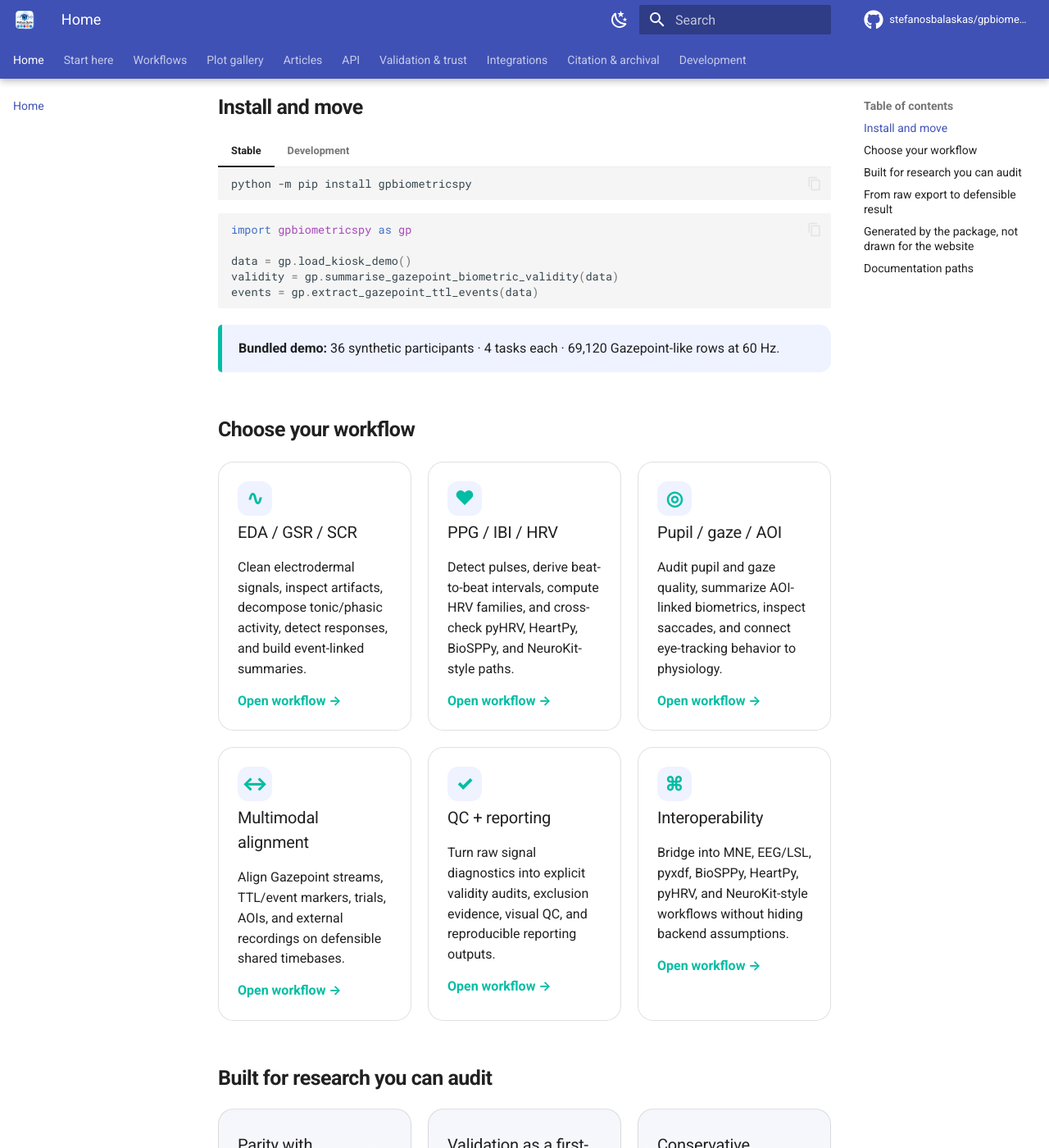
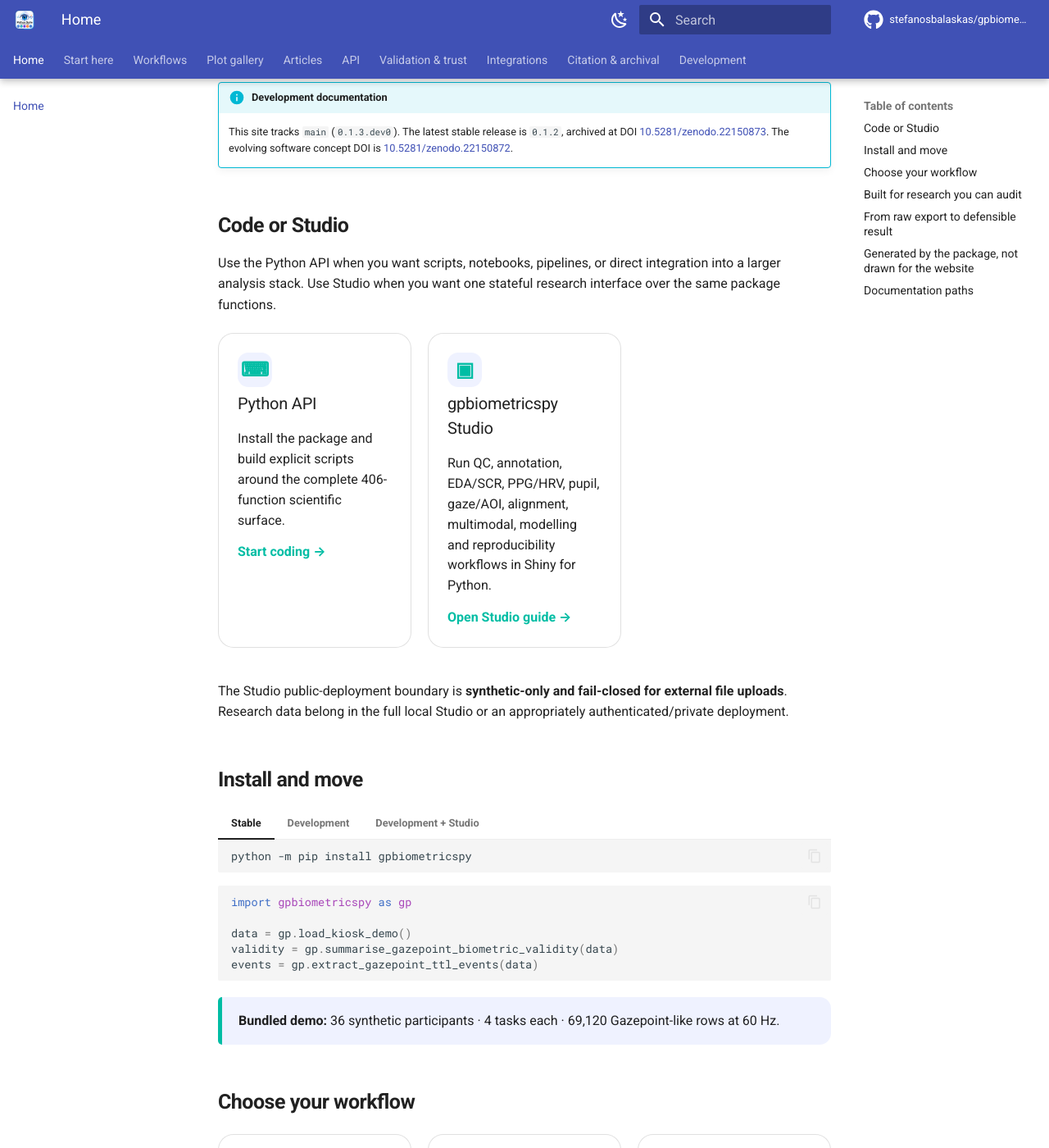
Before and after one commit to stefanosbalaskas/gpbiometricspy, an MkDocs documentation site: the page built from docs/index.md, in a window 1280 px wide and 1400 px high, scrolled down 985 px. Shown: the whole window at 82% size. Built offline with MkDocs 1.6.1 and Material for MkDocs 9.7.7, drawn with Linux system fonts in a browser that asks for light colours; comment, search, counter and statistics services are not loaded; some of the changed text lies outside the part shown.

Commit message:
docs: promote Studio on documentation homepage

````diff
--- a/docs/index.md
+++ b/docs/index.md
@@ -4,10 +4,11 @@
 
 # Measure. Align. Validate. Report.
 
-**gpbiometricspy** brings the complete **406-function gpbiometrics 2.0.0 surface** into Python for EDA/GSR/SCR, PPG/IBI/HRV, pupil, gaze, AOIs, event alignment, quality control, reporting, and research-tool interoperability.
+**gpbiometricspy** brings the complete **406-function gpbiometrics 2.0.0 surface** into Python for EDA/GSR/SCR, PPG/IBI/HRV, pupil, gaze, AOIs, event alignment, quality control, reporting, and research-tool interoperability — with **gpbiometricspy Studio** as a Shiny for Python application layer over the same public scientific API.
 
 <div class="gp-actions">
 <a class="md-button md-button--primary" href="getting-started/">Get started</a>
+<a class="md-button" href="studio/">Open Studio guide</a>
 <a class="md-button" href="workflows/">Choose a workflow</a>
 <a class="md-button" href="plot-gallery/">See real plots</a>
 </div>
@@ -25,6 +26,30 @@
 !!! info "Development documentation"
     This site tracks `main` (`0.1.3.dev0`). The latest stable release is `0.1.2`, archived at DOI [10.5281/zenodo.22150873](https://doi.org/10.5281/zenodo.22150873). The evolving software concept DOI is [10.5281/zenodo.22150872](https://doi.org/10.5281/zenodo.22150872).
 
+## Code or Studio
+
+Use the Python API when you want scripts, notebooks, pipelines, or direct integration into a larger analysis stack. Use Studio when you want one stateful research interface over the same package functions.
+
+<div class="gp-card-grid">
+
+<a class="gp-card gp-card-link" href="getting-started/">
+<span class="gp-card-icon">⌨</span>
+<h3>Python API</h3>
+<p>Install the package and build explicit scripts around the complete 406-function scientific surface.</p>
+<span class="gp-card-cta">Start coding →</span>
+</a>
+
+<a class="gp-card gp-card-link" href="studio/">
+<span class="gp-card-icon">▣</span>
+<h3>gpbiometricspy Studio</h3>
+<p>Run QC, annotation, EDA/SCR, PPG/HRV, pupil, gaze/AOI, alignment, multimodal, modelling and reproducibility workflows in Shiny for Python.</p>
+<span class="gp-card-cta">Open Studio guide →</span>
+</a>
+
+</div>
+
+The Studio public-deployment boundary is **synthetic-only and fail-closed for external file uploads**. Research data belong in the full local Studio or an appropriately authenticated/private deployment.
+
 ## Install and move
 
 === "Stable"
@@ -38,6 +63,15 @@
     ```bash
     python -m pip install \
       "gpbiometricspy @ git+https://github.com/stefanosbalaskas/gpbiometricspy.git@main"
+    ```
+
+=== "Development + Studio"
+
+    ```bash
+    git clone https://github.com/stefanosbalaskas/gpbiometricspy.git
+    cd gpbiometricspy
+    python -m pip install -e ".[studio]"
+    gpbiometricspy-studio
     ```
 
 ```python
@@ -110,7 +144,7 @@ events = gp.extract_gazepoint_ttl_events(data)
 </div>
 <div class="gp-pillar">
 <h3>Validation as a first-class output</h3>
-<p>Current CI enforces 100% statement coverage across Ubuntu, Windows, and macOS on Python 3.11–3.14, plus deep parity and interoperability checks.</p>
+<p>Current CI enforces 100% statement coverage across Ubuntu, Windows, and macOS on Python 3.11–3.14, plus deep parity, interoperability, Studio smoke, Chromium E2E and production-deployment checks.</p>
 <a href="deep-validation/">See validation →</a>
 </div>
 <div class="gp-pillar">
@@ -158,6 +192,7 @@ Every gallery image is regenerated from the current Python API during the docume
 
 <div class="gp-mini-grid">
 <a href="getting-started/">5-minute start</a>
+<a href="studio/">Studio application</a>
 <a href="workflows/">Workflow map</a>
 <a href="articles/">26 articles</a>
 <a href="integrations/">Integrations</a>
````
